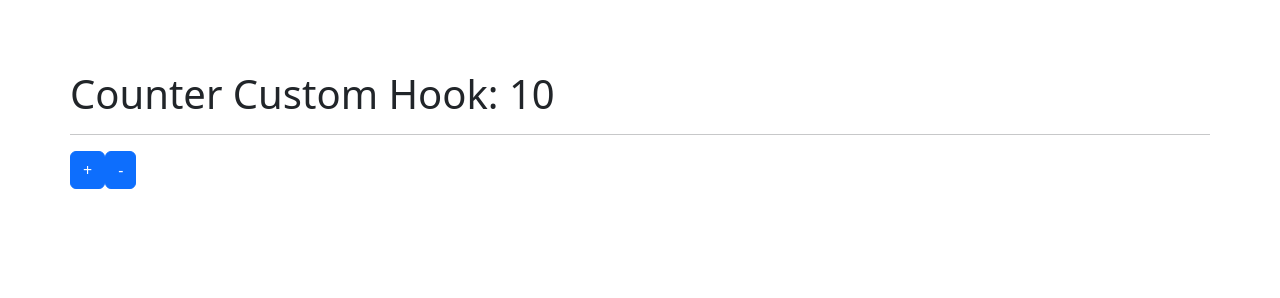
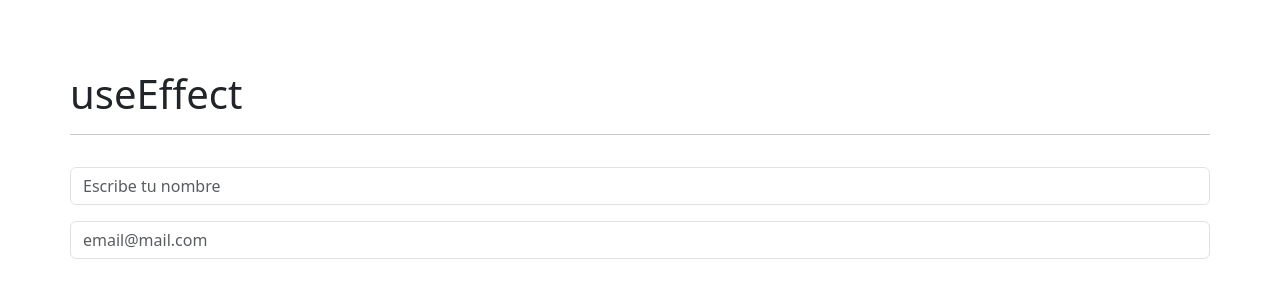
Before and after one commit to hall9zeha/JavaScriptProjects-2, a React app in the folder 03-hook-app/: page / in a window 1280 px wide. Built offline with nearby package versions, Linux system fonts and the light colour scheme.

Commit message:
Completed SimpleForm

```diff
--- a/03-hook-app/public/index.html
+++ b/03-hook-app/public/index.html
@@ -25,7 +25,7 @@
       Learn how to configure a non-root public URL by running `npm run build`.
     -->
     <link href="https://cdn.jsdelivr.net/npm/bootstrap@5.3.2/dist/css/bootstrap.min.css" rel="stylesheet" integrity="sha384-T3c6CoIi6uLrA9TneNEoa7RxnatzjcDSCmG1MXxSR1GAsXEV/Dwwykc2MPK8M2HN" crossorigin="anonymous">
-<script src="https://cdn.jsdelivr.net/npm/bootstrap@5.3.2/dist/js/bootstrap.bundle.min.js" integrity="sha384-C6RzsynM9kWDrMNeT87bh95OGNyZPhcTNXj1NW7RuBCsyN/o0jlpcV8Qyq46cDfL" crossorigin="anonymous"></script>
+
     <title>Hook App</title>
   </head>
   <body>
--- a/03-hook-app/src/components/01-useState/CounterCustomHook.js
+++ b/03-hook-app/src/components/01-useState/CounterCustomHook.js
@@ -5,7 +5,7 @@ import './counter.css'
 
 export const CounterCustomHook = () => {
 
-    const {state, increment, decrement} = useCounter();//importamos nuestro custom hook
+    const {state, increment, decrement, reset} = useCounter();//importamos nuestro custom hook
   return (
     <>
         <h1>Counter Custom Hook: { state }</h1>
@@ -16,7 +16,9 @@ export const CounterCustomHook = () => {
 
         {/* Si queremos pasar argumentos a través de las funciones, ejemplo con un factor de incremento y decremento de dos */}
         <button onClick={()=>{increment(2)}} className='btn btn-primary'>+</button>
+        <button onClick={reset} className='btn btn-primary'>reset</button>
         <button onClick={()=>{decrement(2)}} className='btn btn-primary'>-</button>
+
     </>
   )
 }
--- /dev/null
+++ b/03-hook-app/src/components/02-useEffect/SimpleForm.js
@@ -0,0 +1,62 @@
+
+import React, { useEffect, useState } from 'react'
+import './effects.css'
+
+export const SimpleForm = () => {
+
+    const [formState, setFormState] = useState({
+        name:'',
+        email:''
+    })
+    const {name, email} = formState;
+
+    useEffect(()=>{
+        console.log('useEffect una sola vez');
+    },[])//Se ejecutará solo una vez al renderizar el componente
+
+    useEffect(()=>{
+        console.log('Escuchando cambios en formulario');
+    },[formState]);//Se ejecutará cuando haya cambios en el formulario
+
+    useEffect(()=>{
+        console.log('Escuchando cambios en email');
+    },[email])//Se ejecutará cuando haya cambios en el input email
+
+    const handleOnChange =({target})=>{
+        setFormState({
+            ...formState,
+            [target.name]:target.value
+        })
+    }
+
+  return (
+    <>
+        <h1>useEffect</h1>
+        <hr/>
+        <div className="form-group">
+            <input
+                type="text"
+                name="name"
+                className="form-control"
+                placeholder="Escribe tu nombre"
+                autoComplete="off"
+                value={name}
+                onChange={handleOnChange}
+                />
+
+        </div>
+
+        <div className="form-group">
+        <input
+                type="text"
+                name="email"
+                className="form-control"
+                placeholder="email@mail.com"
+                autoComplete="off"
+                value={email}
+                onChange={handleOnChange}
+                />
+        </div>
+    </>
+  )
+}
--- /dev/null
+++ b/03-hook-app/src/components/02-useEffect/effects.css
@@ -0,0 +1,6 @@
+body {
+    padding: 70px;
+}
+.form-group{
+    padding-top: 16px;
+}
--- a/03-hook-app/src/hooks/useCounter.js
+++ b/03-hook-app/src/hooks/useCounter.js
@@ -11,9 +11,13 @@ export const useCounter = (initState = 10) => {
   const decrement = (factor=1)=>{
     setState(state -factor);
   }
+  const reset = ()=>{
+    setState(initState)
+  }
   return {
     state,
     increment,
-    decrement
+    decrement,
+    reset
   }
 }
--- a/03-hook-app/src/index.js
+++ b/03-hook-app/src/index.js
@@ -2,6 +2,7 @@ import React from 'react';
 import ReactDOM from 'react-dom/client';
 import { CounterApp } from './components/01-useState/CounterApp';
 import { CounterCustomHook } from './components/01-useState/CounterCustomHook';
+import { SimpleForm } from './components/02-useEffect/SimpleForm';
 import { HookApp } from './HookApp';
 
 
@@ -9,6 +10,6 @@ import { HookApp } from './HookApp';
 const root = ReactDOM.createRoot(document.getElementById('root'));
 root.render(
 
-    <CounterCustomHook />
+    <SimpleForm />
 
 );
```
